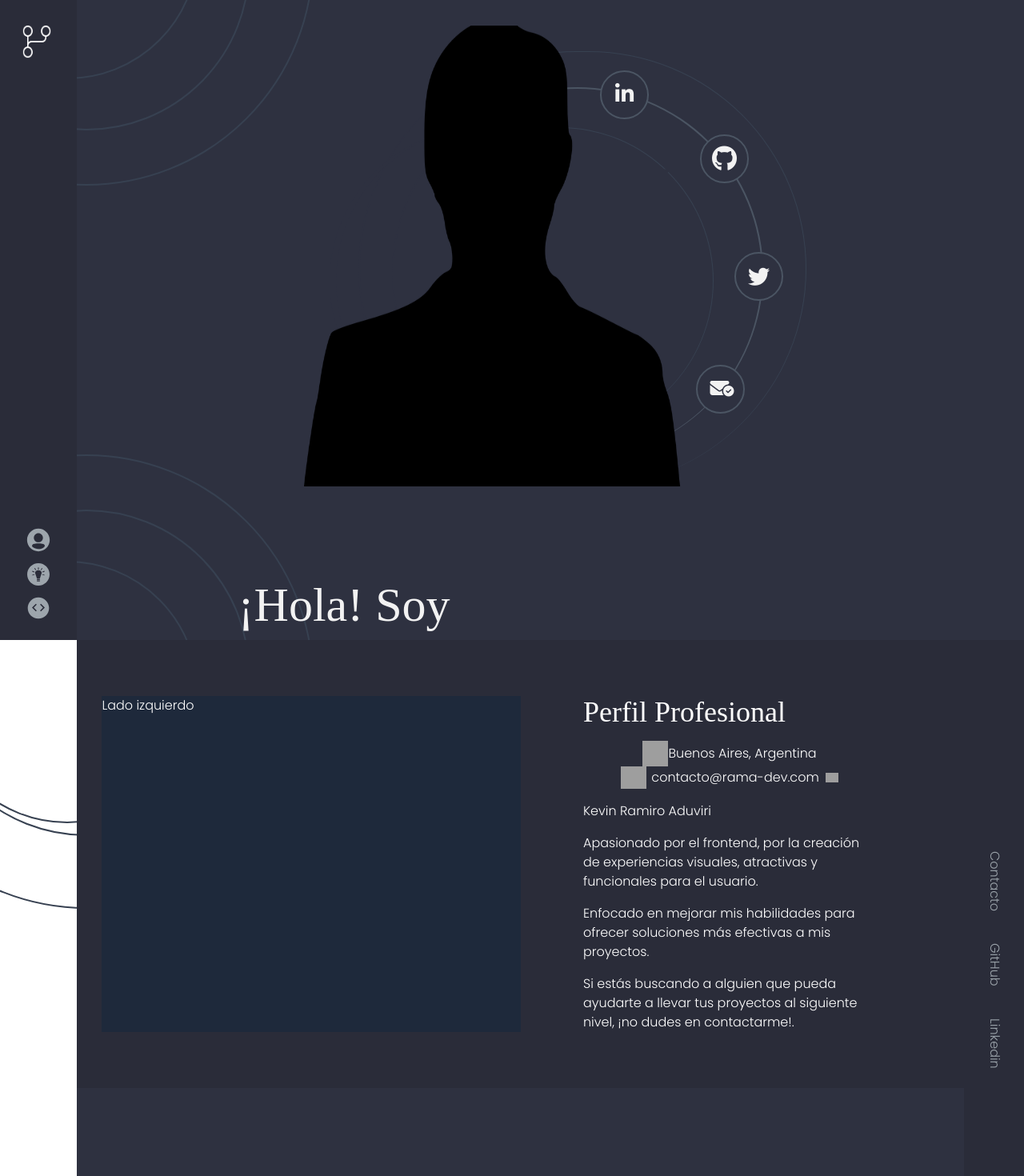
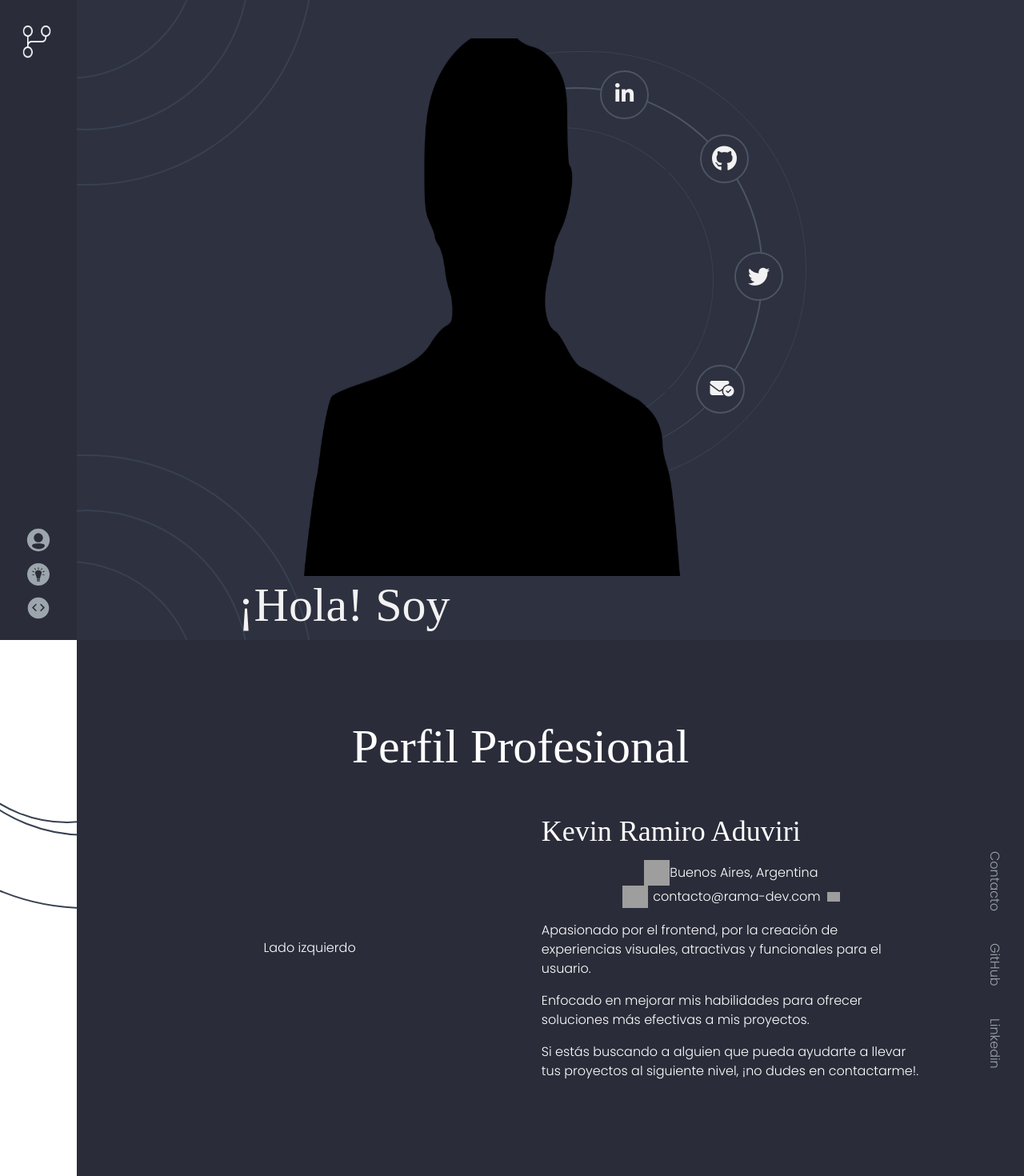
Before and after one commit to Ramir095/Portfolio, a React (Vite) app: page / in a window 1280 px wide. Shown: the top 1470 px of the page at 80% size. Built offline with nearby package versions, Linux system fonts and the light colour scheme; grey boxes are pictures that could not be loaded.

Commit message:
fix: bugs solucionado

```diff
--- a/src/components/About/index.jsx
+++ b/src/components/About/index.jsx
@@ -1,22 +1,28 @@
 const About = () => {
   return (
     <div
-      className="w-full h-[70vh] bg-[#2A2C39] text-white flex justify-center items-center"
+      className="w-full h-[90vh] bg-[#2A2C39] text-white flex justify-center items-center"
       id="about"
     >
-      <div className="text-center md:text-start md:flex">
 
-        <div className=" hidden md:block md:w-1/2 bg-slate-800">
+      <div className="flex flex-col w-[95%] h-[70%]">
+        <span className="h-[10%] flex items-center text-4xl md:w-full justify-center">
+          <h1 className="w-[81%] font-['Cormorant'] md:text-center md:text-6xl">Perfil Profesional</h1>
+        </span>
+
+        <div className="flex h-[90%]">
+          <div className="hidden md:flex md:w-1/2 justify-center items-center">
             <p>Lado izquierdo</p>
           </div>
 
-        <div className="md:w-1/2 md:flex justify-center">
+          <div className="md:w-1/2 flex justify-center items-center">
 
-          <div className="px-4 space-y-4 md:w-[70%] md:px-0">
+            <div className="px-4 space-y-4 w-[90%] md:px-0">
 
-            <h1 className="text-3xl md:text-4xl font-['Cormorant']">Perfil Profesional</h1>
+              <h1 className="text-2xl md:text-4xl font-['Cormorant']">Kevin Ramiro Aduviri</h1>
 
               <div>
+
                 <div className="flex items-center justify-center">
                   <img
                     src="https://icongr.am/fontawesome/map-marker.svg?size=128&color=F2F2F2"
@@ -46,8 +52,8 @@ const About = () => {
                 </div>
               </div>
 
+
               <ul className="space-y-4">
-              <span>Kevin Ramiro Aduviri</span>
                 <li>Apasionado por el frontend, por la creación de experiencias
                 visuales, atractivas y funcionales para el usuario.</li>
                 <li>Enfocado en
@@ -63,6 +69,8 @@ const About = () => {
               </p>
 
             </div>
+
+          </div>
         </div>
       </div>
     </div>
--- a/src/components/Circle/index.jsx
+++ b/src/components/Circle/index.jsx
@@ -1,5 +1,3 @@
-import React from 'react'
-
 const Circle = ({big, medium, small}) => {
   return (
     <div>
--- a/src/components/Presentation/index.jsx
+++ b/src/components/Presentation/index.jsx
@@ -1,9 +1,9 @@
 import Circle from "../Circle";
 
 import perfil from "../../assets/perfil.png";
-import lineado from "../../assets/Lineado.png"
 import download from "../../assets/download.svg";
 import curriculum from "../../assets/aprendiendo-git.pdf"
+import profile from "../../assets/portrait.webp"
 
 
 const commonClass = "bg-[#2E3140] md:w-[3.8rem] md:h-[3.8rem] md:rounded-full md:border-solid md:border-2 md:border-gray-600 md:flex md:items-center md:justify-center md:hover:bg-slate-50 md:hover:text-[black] hover:md:border-slate-50 transition-all"
@@ -17,16 +17,16 @@ const Presentation = () => {
 
       <Circle big={"md:bottom-[-21rem] md:left-[-11rem]"} medium={"bottom-[-15.3rem] left-[-6rem]"} small={"bottom-[-14.3rem] left-[-5rem]"}/>
 
-      <div className="md:relative md:rounded-full md:border-solid md:border-t-[1px] md:border-r-[1px] md:border-gray-700  md:border-l-2 md:border-l-[#2E3140] md:w-[35rem] md:h-[34rem] md:right-[-12rem] md:top-[4rem] md:ml-[-8rem]">
+      <div className="md:relative md:rounded-full md:border-solid md:border-t-[1px] md:border-r-[1px] md:border-gray-700  md:border-l-2 md:border-b-[1px] md:border-l-[#2E3140] md:w-[35rem] md:h-[34rem] md:right-[-12rem] md:top-[4rem] md:ml-[-8rem]">
 
         <div className="relative rounded-full w-[16rem] h-[16rem] border-solid border-t-2 border-r-2 border-gray-600 border-l-2 border-l-[#2E3140] mt-10 md:h-[29rem] md:w-[29rem] md:right-[-2.5rem] md:top-1 ">
 
-          <div className="md:relative md:w-[30rem] md:h-[24rem] md:rounded-full md:border-solid md:border-t-[1px] md:border-r-[1px] md:border-gray-700 md:border-l-8 md:border-l-[#2E3140] md:right-[5rem] md:top-12">
+          <div className="md:relative md:w-[30rem] md:h-[24rem] md:rounded-full md:border-solid md:border-t-[1px] md:border-r-[1px] md:border-gray-700 md:border-l-8 md:border-l-[#2E3140] md:border-b-[1px] md:right-[5rem] md:top-12">
 
             <img
               src={perfil}
               alt="perfil"
-              className="w-60 h-[22rem] ml-[-40px] absolute bottom-[-2rem] md:w-[30rem] md:h-[36rem] md:top-[-8rem]"
+              className="w-60 h-[22rem] ml-[-40px] absolute bottom-[-2rem] md:w-[30rem] md:h-[42rem] md:top-[-7rem]"
             />
 
             <div>
--- /dev/null
+++ b/src/components/Proyect/index.jsx
@@ -0,0 +1,16 @@
+import weatherApp from '../../assets/ProyectWeather.png';
+
+const Proyect = () => {
+  return (
+    <div className="md:h-[25rem] md:flex bg-[#2A2C39]">
+        <img src={weatherApp} alt="" className="md:w-1/2"/>
+        <div className='w-full md:flex md:flex-col md:justify-center md:items-center'>
+            <span className="md:w-1/2 md:text-4xl font-['Cormorant']">Proyecto del clima</span>
+            <p>Mira el repositorio</p>
+            <p>Mira el deploy</p>
+        </div>
+    </div>
+  )
+}
+
+export default Proyect
--- a/src/components/SideBar/index.jsx
+++ b/src/components/SideBar/index.jsx
@@ -29,7 +29,7 @@ const SideBar = () => {
         <div className="flex items-center w-[15rem] justify-between md:flex-col md:space-y-3">
 
           <Link
-            to="about" spy={true} smooth={true} offset={-70} duration={500}
+            to="about" spy={true} smooth={true} offset={0} duration={500}
           >
             <div className="cursor-pointer md:flex md:w-[2.1rem] md:h-[2.1rem] md:overflow-hidden md:cursor-pointer md:hover:w-44 md:duration-300 md:transition-all md:hover:bg-[#2A2C39] md:hover:rounded-xl md:hover:ml-[8.9rem]">
               <img
--- a/src/pages/Home/index.jsx
+++ b/src/pages/Home/index.jsx
@@ -3,9 +3,9 @@ import { useIntersectionObserver } from "usehooks-ts";
 import Presentation from "../../components/Presentation";
 import Skills from "../../components/Skills";
 import Footer from "../../components/Footer";
-import Proyects from "../../components/Proyects";
 import SideBar from "../../components/SideBar";
 import About from "../../components/About";
+import Proyects from "../Proyects";
 
 const Home = () => {
   // const ref = useRef(null);
--- a/src/components/Proyects/index.jsx
+++ b/src/pages/Proyects/index.jsx
@@ -1,6 +1,6 @@
-import weatherApp from '../../assets/ProyectWeather.png';
 import recipesApp from '../../assets/RecipesApp.png';
 import citasApp from '../../assets/CitasApp.png'
+import Proyect from '../../components/Proyect';
 
 const Proyects = () => {
   return (
@@ -10,15 +10,7 @@ const Proyects = () => {
 
         <div className="w-[90%] space-y-10 md:w-[95%]">
 
-          <div className="md:h-[25rem] md:flex bg-[#2A2C39]">
-            <img src={weatherApp} alt="" className="md:w-1/2"/>
-            <div className='w-full md:flex md:flex-col md:justify-center md:items-center'>
-              <span className="md:w-1/2 md:text-4xl font-['Cormorant']">Proyecto del clima</span>
-              <p>Mira el repositorio</p>
-              <p>Mira el deploy</p>
-            </div>
-          </div>
-
+          <Proyect />
 
           <div className="flex flex-col-reverse md:flex-row md:h-[25rem] bg-[#2A2C39]">
             <div className='md:w-full md:flex md:flex-col md:justify-center md:items-center'>
```
Also changed, not shown: src/utils/proyects.json (added, +23 -0 lines), src/assets/portrait.webp (added). Lines whose indentation alone changed are shown as unchanged.
